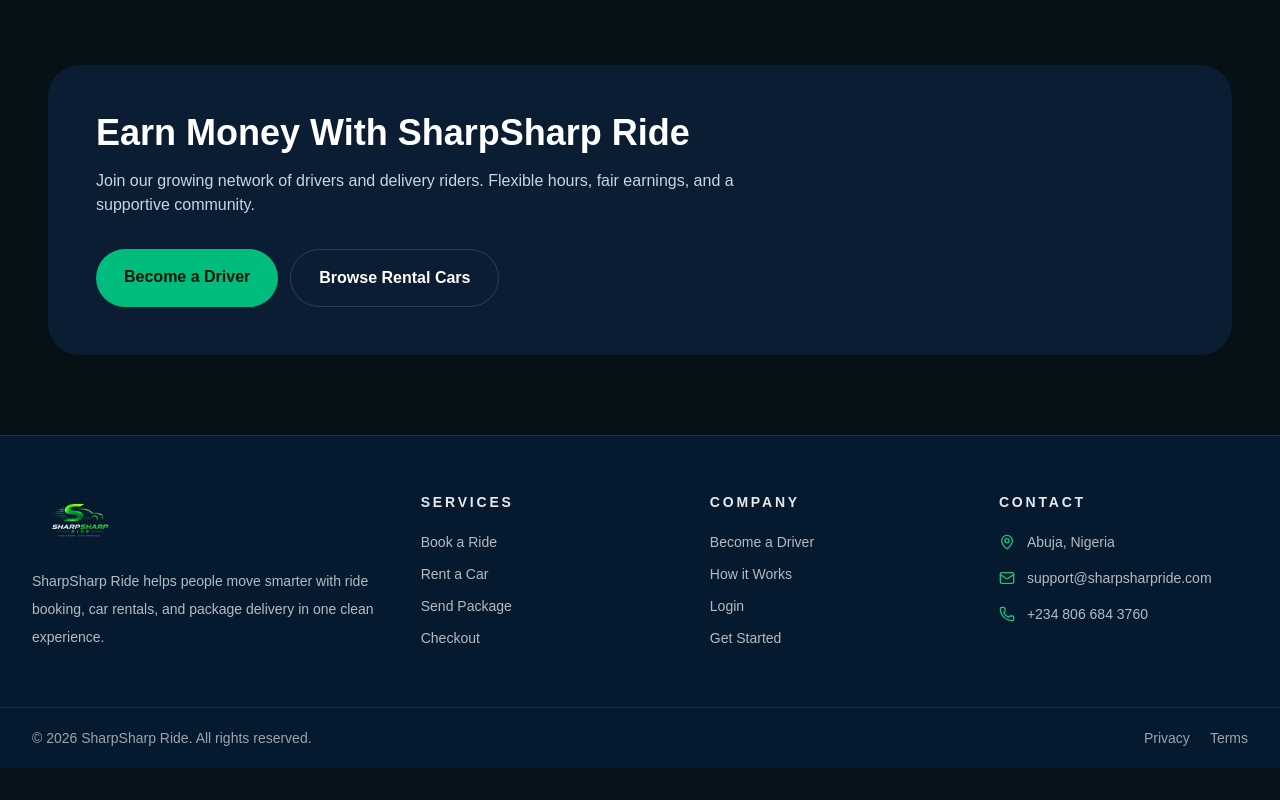
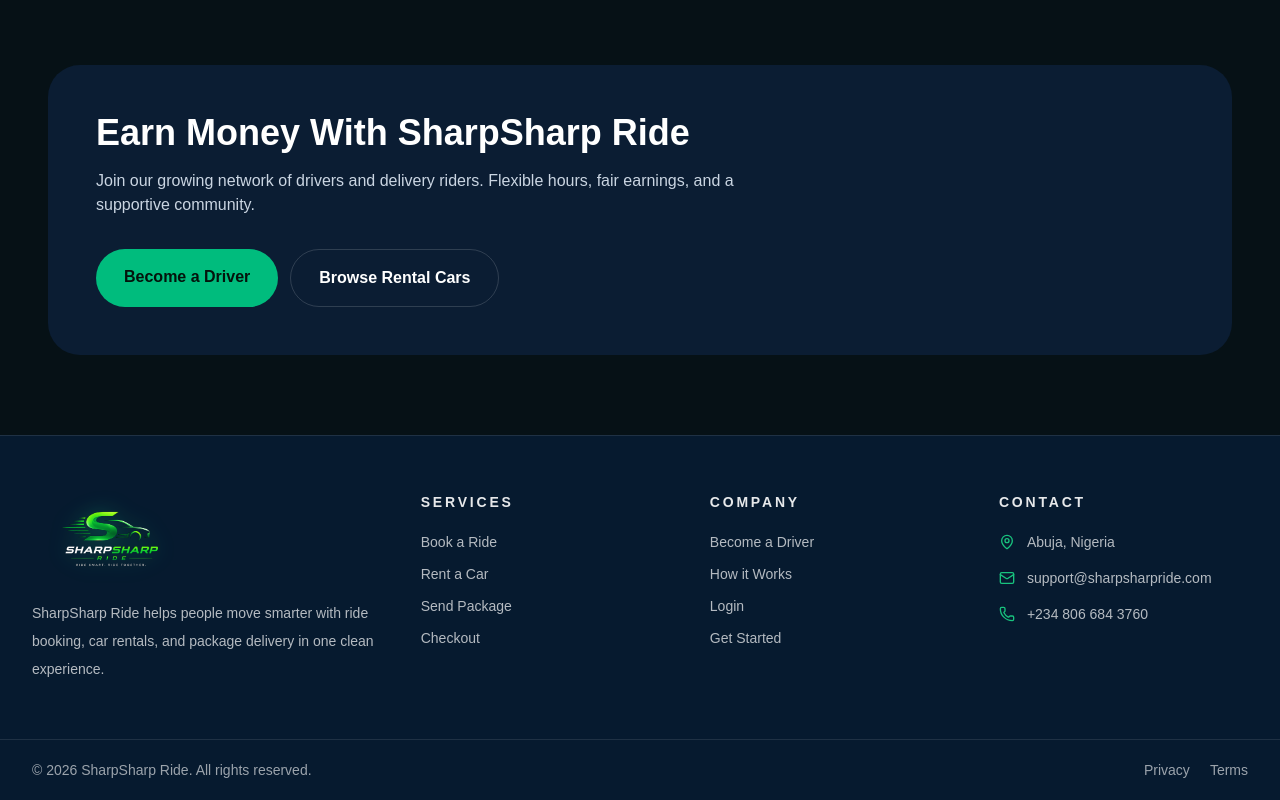
Before and after one commit to joyonovae/sharpsharp-ride-v2, a Next.js app: page / in a window 1280 px wide. Shown: the part 3836-4636 px from the top of the page. Before the commit the page ends 4604 px from the top, so only its background shows below. Built offline with nearby package versions, Linux system fonts and the light colour scheme; no server answers.

Commit message:
footer update

```diff
--- a/components/Footer.tsx
+++ b/components/Footer.tsx
@@ -8,14 +8,17 @@
   return (
     <footer className="border-t border-white/10 bg-[#061a2f] text-white">
       <div className="mx-auto grid max-w-7xl gap-10 px-5 py-14 md:grid-cols-[1.4fr_1fr_1fr_1fr] lg:px-8">
+
+        {/* LOGO + DESCRIPTION */}
         <div>
           <Link href="/" className="inline-flex items-center">
             <Image
               src={FOOTER_LOGO}
               alt="SharpSharp Ride footer logo"
-              width={180}
-              height={56}
-              className="h-12 w-auto object-contain"
+              width={240}
+              height={100}
+              className="h-16 w-auto object-contain sm:h-18 lg:h-20 drop-shadow-[0_0_10px_rgba(24,195,126,0.35)] transition-all duration-300 hover:scale-105"
+              priority
             />
           </Link>
 
@@ -25,6 +28,7 @@
           </p>
         </div>
 
+        {/* SERVICES */}
         <div>
           <h3 className="text-sm font-bold uppercase tracking-[0.2em] text-white/90">
             Services
@@ -37,6 +41,7 @@
           </div>
         </div>
 
+        {/* COMPANY */}
         <div>
           <h3 className="text-sm font-bold uppercase tracking-[0.2em] text-white/90">
             Company
@@ -49,6 +54,7 @@
           </div>
         </div>
 
+        {/* CONTACT */}
         <div>
           <h3 className="text-sm font-bold uppercase tracking-[0.2em] text-white/90">
             Contact
@@ -70,6 +76,7 @@
         </div>
       </div>
 
+      {/* BOTTOM */}
       <div className="border-t border-white/10">
         <div className="mx-auto flex max-w-7xl flex-col gap-3 px-5 py-5 text-sm text-white/60 md:flex-row md:items-center md:justify-between lg:px-8">
           <p>© 2026 SharpSharp Ride. All rights reserved.</p>
```
